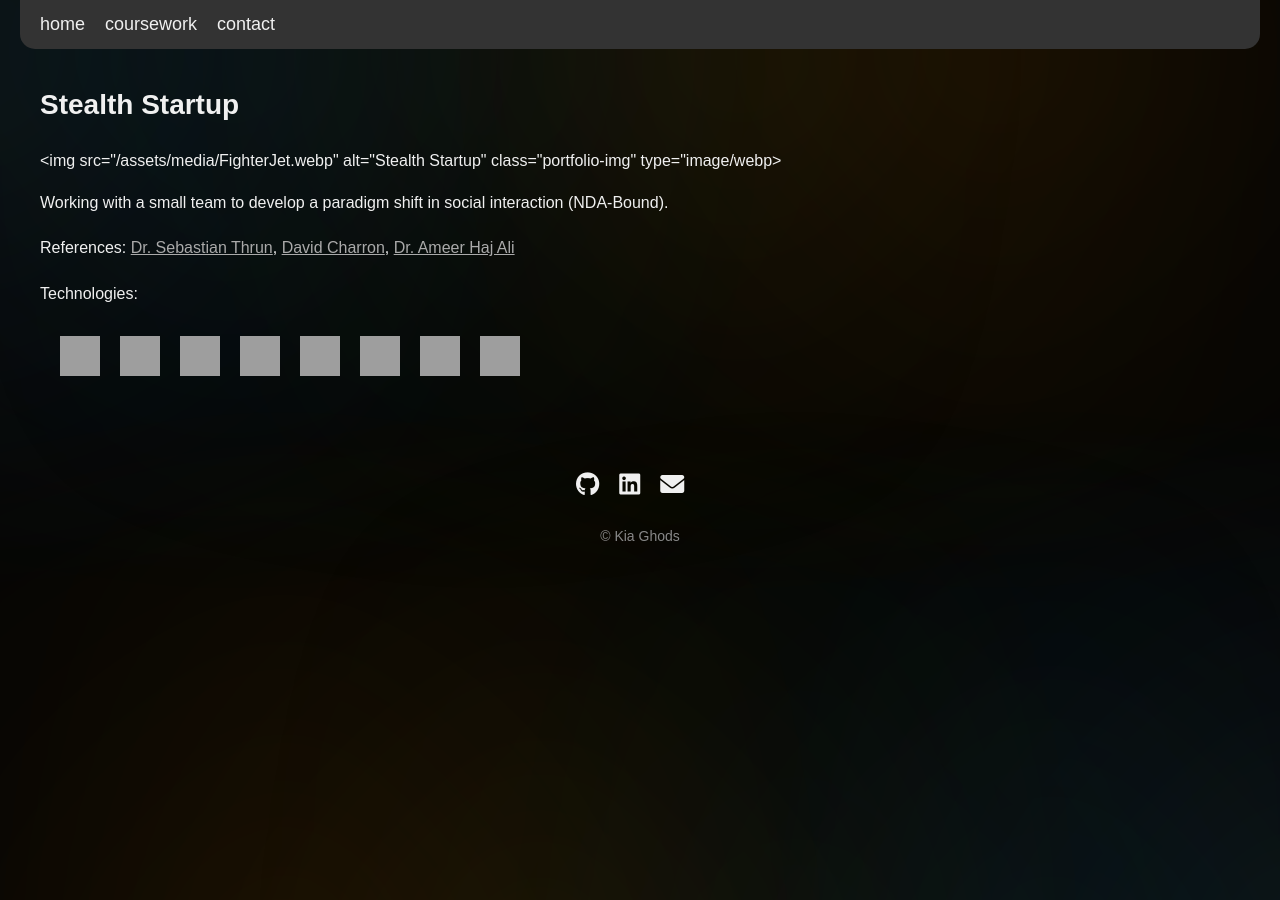
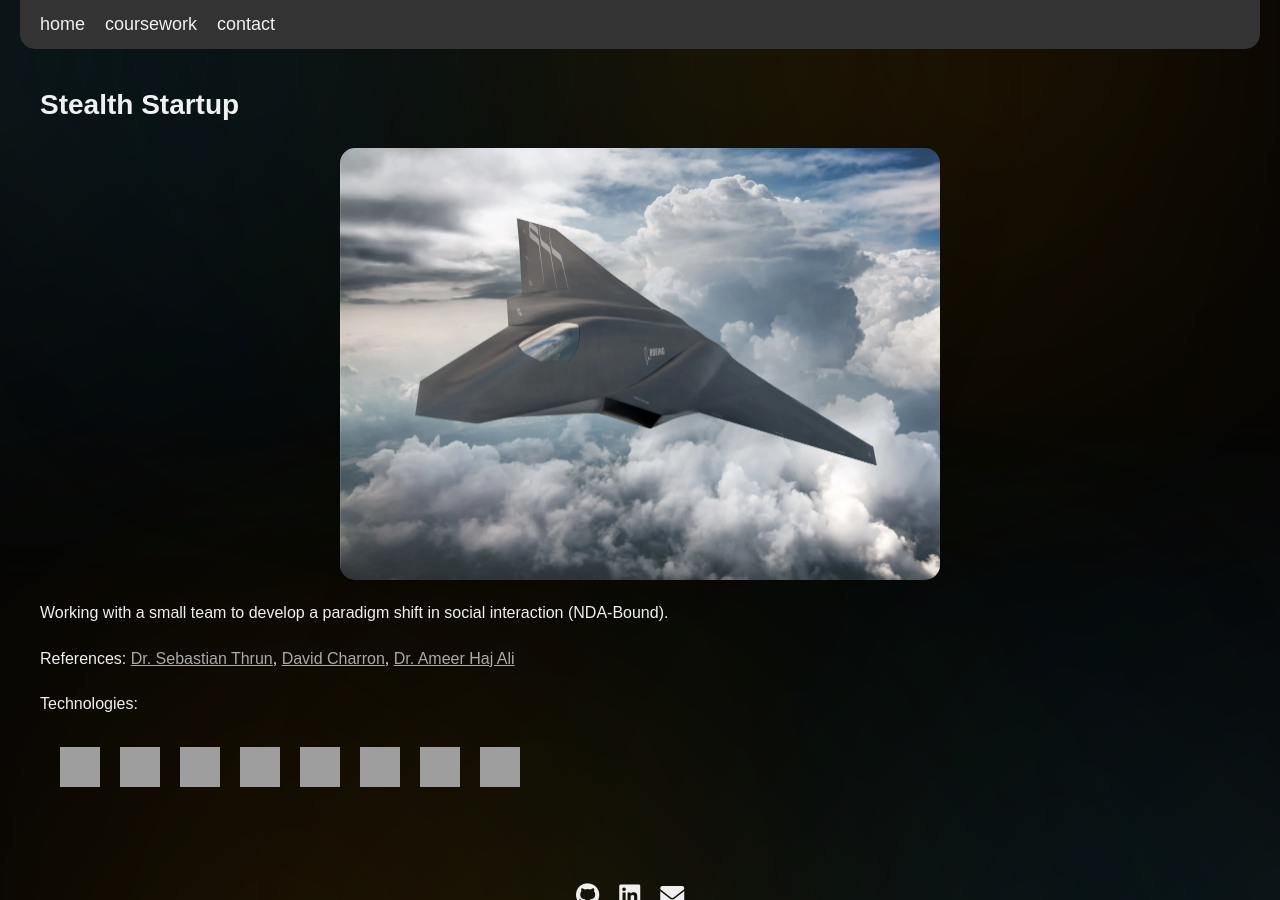
Before and after one commit to kiaghods/kiaghods-website, a Jekyll site: the page built from _portfolio/stealth.md, in a window 1280 px wide and 900 px high. Built offline with Jekyll 4.4.1, drawn with Linux system fonts in a browser that asks for light colours; a style sheet for code colours, icons or effects is not loaded; grey boxes are pictures that could not be loaded.

Commit message:
fixed stealth issue

```diff
--- a/_portfolio/stealth.md
+++ b/_portfolio/stealth.md
@@ -6,7 +6,7 @@ title: "Stealth Startup - Kia Ghods"
 <main>
     <section id="description">
         <h2>Stealth Startup</h2>
-    <img src="{{ '/assets/media/FighterJet.webp' | relative_url }}" alt="Stealth Startup" class="portfolio-img" type="image/webp>
+    <img src="{{ '/assets/media/FighterJet.webp' | relative_url }}" alt="Stealth Startup" class="portfolio-img">
         <p>Working with a small team to develop a paradigm shift in social interaction (NDA-Bound).</p>
         <p class="references">
             References:
```
